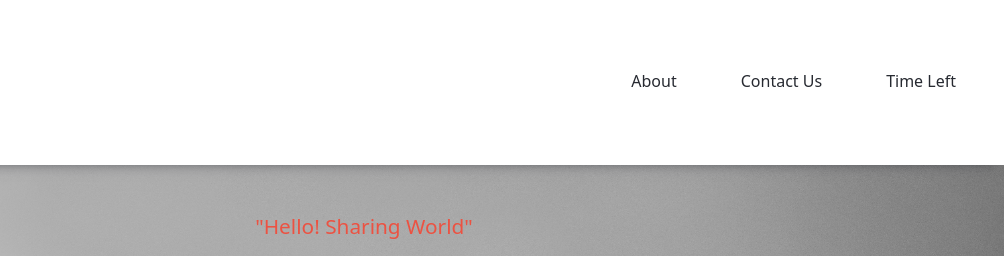
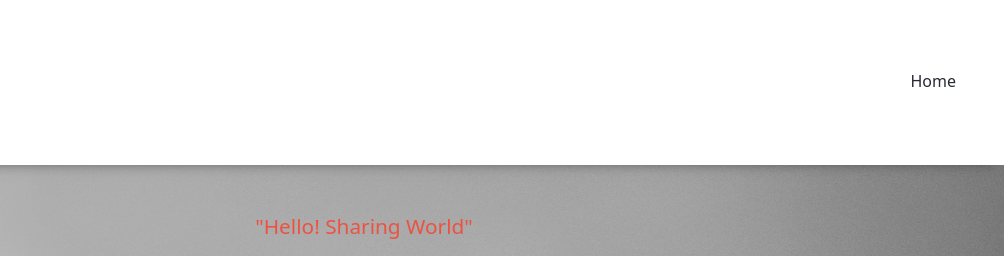
Before and after one commit to iamsjunaid/Conference, a website: page about.html in a window 1280 px wide. Shown: the part 27-283 px from the top of the page, 276-1280 px from the left. Drawn offline with nearby package versions, Linux system fonts and the light colour scheme; a web font is replaced by a local one.

Commit message:
fixed links

```diff
--- a/about.html
+++ b/about.html
@@ -37,13 +37,7 @@
                         <i class="fa-solid fa-xmark close"></i>
                     </li>
                     <li class="navitem">
-                        <a class="navlink" href="./about.html">About</a>
-                    </li>
-                    <li class="navitem">
-                        <a class="navlink contact-us" href="#contact-section">Contact Us</a>
-                    </li>
-                    <li class="navitem">
-                        <a class="navlink" href="#">Time Left</a>
+                        <a class="navlink" href="./index.html">Home</a>
                     </li>
                 </ul>
             </nav>
@@ -74,7 +68,7 @@
         </section>
         <section id="section-2" class="d-flex align-self-center logo-competition">
             <h2 class="d-flex flex-column justify-content-center align-items-center mb-4">
-                ISETE <br />International conference on AI, Big Data and Machine Learning
+                ISETE International conference on AI, Big Data and Machine Learning
                 <span class="underline"></span>
             </h2>
             <p class="mb-5">
```
